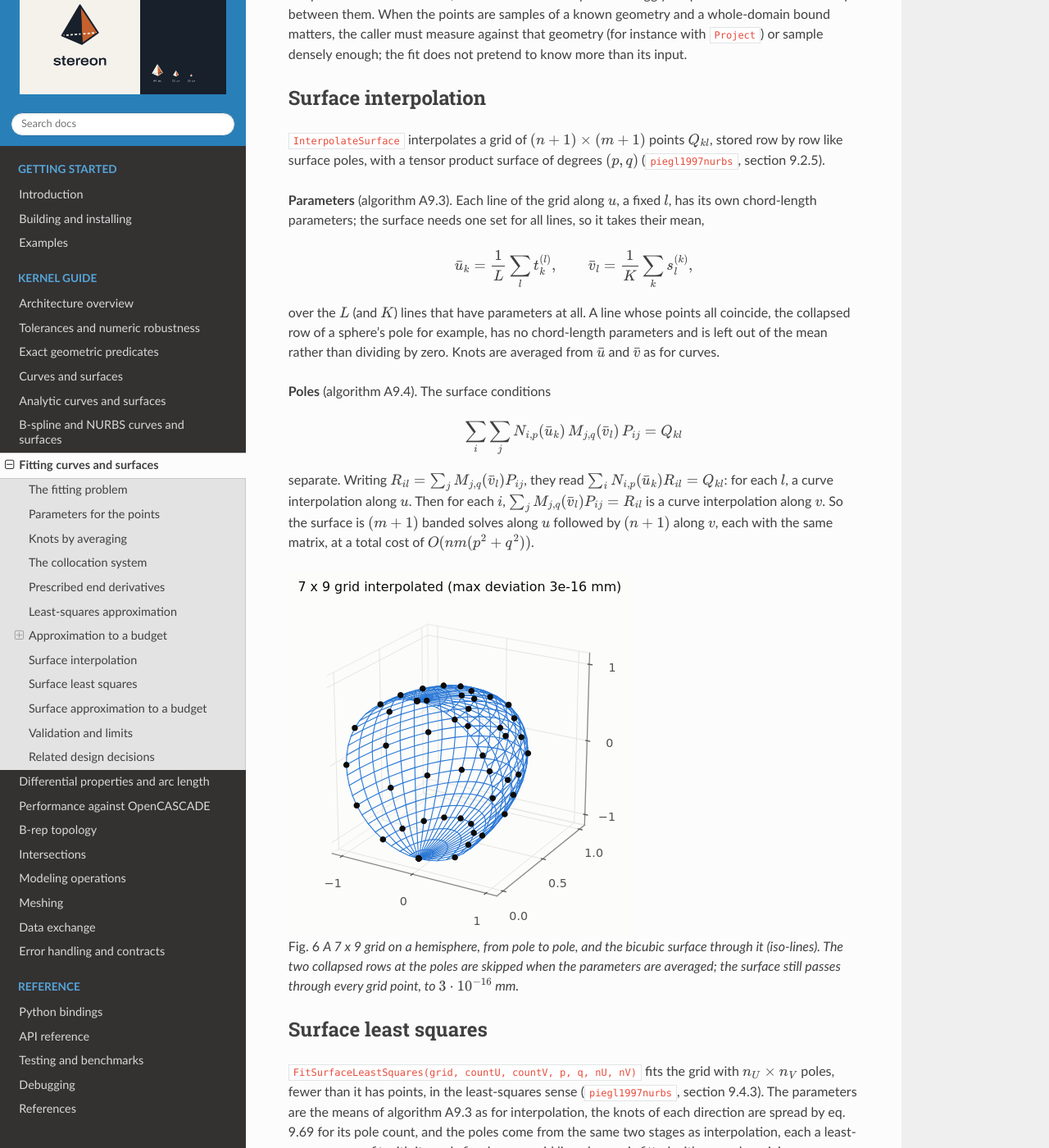
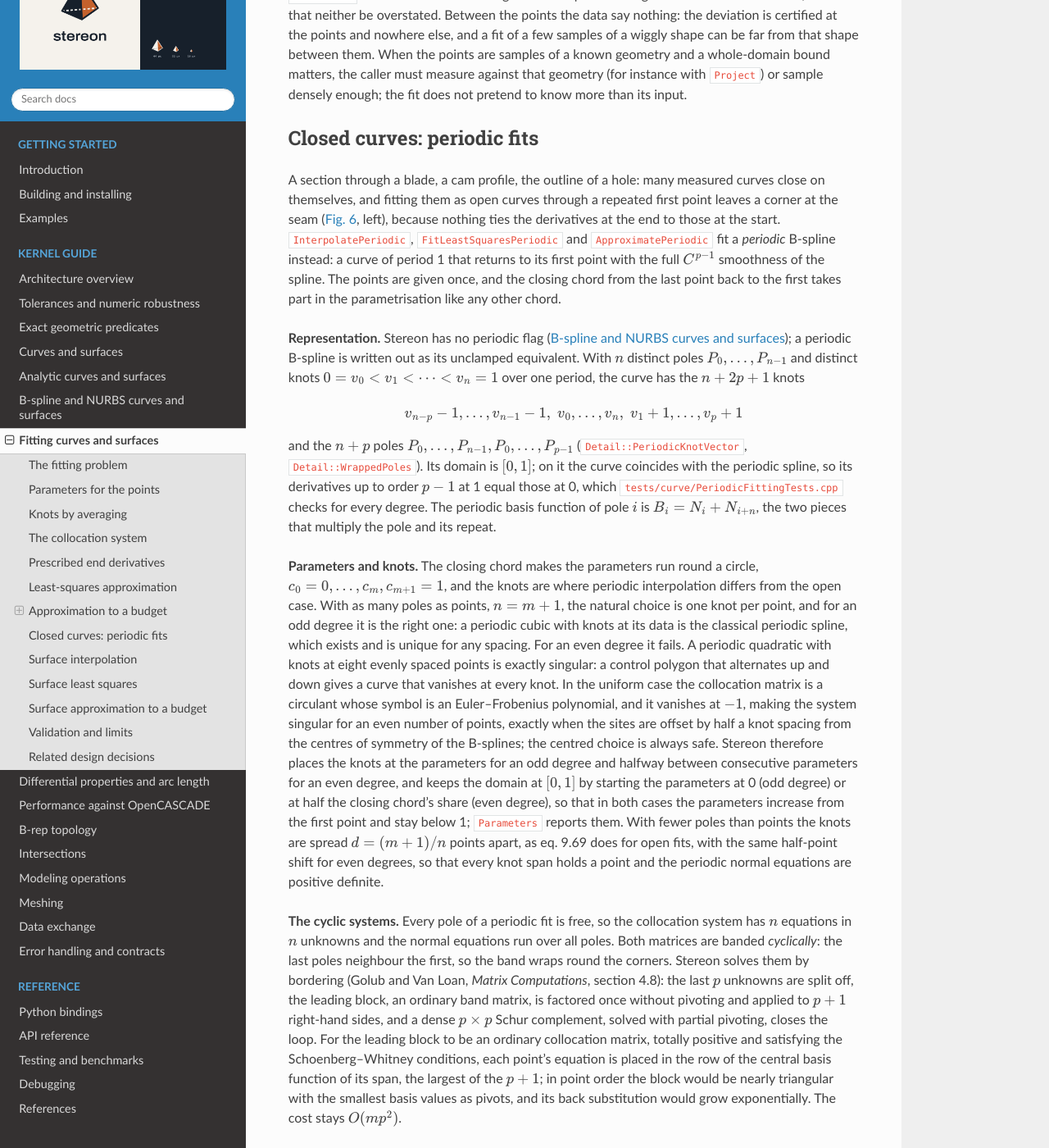
Before and after one commit to onurtuncer/Stereon, a Sphinx documentation site: the page built from docs/fitting.rst, in a window 1280 px wide and 1400 px high, scrolled down 8081 px. Shown: the whole window at 82% size. Built offline with Sphinx 7.4.7 and the Read the Docs theme 3.1.0, drawn with Linux system fonts in a browser that asks for light colours; cross-references to code outside the pages are shown as plain code; some of the changed text lies outside the part shown.

Commit message:
curve: fit closed curves as periodic B-splines
InterpolatePeriodic, FitLeastSquaresPeriodic and ApproximatePeriodic (3D
and 2D) fit a closed curve through points given once; the closing chord
from the last point back to the first takes part in the parametrisation
like any other. The result is the unclamped equivalent of a periodic
B-spline, since BSplineCurve has no periodic flag: domain [0, 1], knots
repeating with period 1, the last p poles repeating the first, and
C^(p-1) continuity at the seam. Detail::PeriodicKnotVector and
Detail::WrappedPoles build that equivalent.

Knots sit at the parameters for an odd degree and halfway between them
for an even degree: with knots at the data, a periodic quadratic through
an even number of evenly spaced points is exactly singular, because an
alternating control polygon vanishes at every knot. Least squares spreads
the knots d = (m + 1) / n points apart as eq. 9.69 does, with the same
half-point shift for even degrees. The cyclic banded systems are solved
by bordering the last p unknowns (Golub and Van Loan, section 4.8); each
point's equation goes in the row of its central basis function, so the
leading block is an ordinary totally positive collocation matrix and
elimination without pivoting stays stable.

The periodic fits are their own implementation unit, PeriodicFitting.cpp,
with a banded factorisation kept apart from its substitution, which the
bordered solve applies to p + 1 right-hand sides. Tests check closure and
seam derivatives for every degree, exact reproduction of a periodic
spline of the fit's own space, the even-degree case, the normal equations
over every pole and the budgets. docs/fitting.rst gains a section and a
computed figure; the acceptance ledger and the NURBS limits are updated.

Co-Authored-By: Claude Fable 5.1 <noreply@anthropic.com>
Signed-off-by: Onur Tuncer <otuncer1@gmail.com>

```diff
--- a/docs/figures/make_fitting_figures.py
+++ b/docs/figures/make_fitting_figures.py
@@ -262,6 +262,42 @@ def surface(data):
     save(fig, "fitting-surface.svg")
 
 
+def periodic(data):
+    """A closed profile fitted periodic and open, and periodic least squares."""
+    d = data["periodic"]
+    fig, (left, right) = plt.subplots(1, 2, figsize=(7.4, 3.9))
+    x, y = xy(d["open"])
+    left.plot(x, y, "--", color=SERIES[1], linewidth=1.6, label="open cubic, first point repeated")
+    x, y = xy(d["closed"])
+    left.plot(x, y, color=SERIES[0], linewidth=2.0, label="periodic cubic")
+    data_points(left, d["points"])
+    seam = d["points"][0]
+    left.annotate("seam: first and last point", xy=(seam[0], seam[1]),
+                  xytext=(seam[0] + 0.55, seam[1] + 0.55), color=INK, fontsize=8,
+                  arrowprops={"arrowstyle": "-", "color": INK_SECONDARY, "linewidth": 0.8})
+    left.set_aspect("equal", adjustable="datalim")
+    left.set_title("Twelve points on a cam profile", loc="left", fontsize=10)
+    left.set_xlabel("x (mm)")
+    left.set_ylabel("y (mm)")
+    left.legend(loc="lower left", fontsize=8)
+    data_points(right, d["noisy"], size=10, color=INK_MUTED)
+    px, py = xy(d["poles"])
+    right.plot(px, py, ":", color=INK_SECONDARY, linewidth=1.0, label="control polygon")
+    right.scatter(px, py, s=18, marker="s", color=INK_SECONDARY, zorder=4)
+    x, y = xy(d["interpolant"])
+    right.plot(x, y, color=SERIES[1], linewidth=1.0, label="periodic interpolant")
+    x, y = xy(d["leastSquares"])
+    right.plot(x, y, color=SERIES[0], linewidth=2.0,
+               label=f"periodic least squares, {d['poleCount']} poles")
+    right.set_aspect("equal", adjustable="datalim")
+    right.set_title(f"Fifty noisy samples, max deviation {d['deviation']:.3f} mm",
+                    loc="left", fontsize=10)
+    right.set_xlabel("x (mm)")
+    right.legend(loc="lower left", fontsize=8)
+    fig.tight_layout()
+    save(fig, "fitting-periodic.svg")
+
+
 def curvature_comb(data):
     """The curvature comb: teeth along the principal normal, scaled by curvature."""
     d = data["properties"]
@@ -326,6 +362,7 @@ def main():
     approximation(data)
     collocation(data)
     surface(data)
+    periodic(data)
     curvature_comb(data)
     arc_length(data)
 
--- a/docs/fitting.rst
+++ b/docs/fitting.rst
@@ -23,6 +23,9 @@ This chapter derives the fitting functions of ``Stereon.Curve`` and
   an ``ApproximationBudget``;
 - each of the three also takes ``EndDerivatives``, the derivatives the curve
   must have at its two ends;
+- ``InterpolatePeriodic``, ``FitLeastSquaresPeriodic`` and
+  ``ApproximatePeriodic`` do the same for closed curves, which return to
+  their first point as periodic B-splines;
 - ``InterpolateSurface`` builds the surface through a grid of points,
   ``FitSurfaceLeastSquares`` the surface with given pole counts closest to
   the grid, and ``ApproximateSurface`` the one with the fewest poles within a
@@ -383,6 +386,95 @@ the caller must measure against that geometry (for instance with
 ``Project``) or sample densely enough; the fit does not pretend to know
 more than its input.
 
+Closed curves: periodic fits
+----------------------------
+
+A section through a blade, a cam profile, the outline of a hole: many
+measured curves close on themselves, and fitting them as open curves
+through a repeated first point leaves a corner at the seam
+(:numref:`fig-fitting-periodic`, left), because nothing ties the
+derivatives at the end to those at the start. ``InterpolatePeriodic``,
+``FitLeastSquaresPeriodic`` and ``ApproximatePeriodic`` fit a *periodic*
+B-spline instead: a curve of period 1 that returns to its first point with
+the full :math:`C^{p-1}` smoothness of the spline. The points are given
+once, and the closing chord from the last point back to the first takes
+part in the parametrisation like any other chord.
+
+**Representation.** Stereon has no periodic flag (:doc:`nurbs`); a periodic
+B-spline is written out as its unclamped equivalent. With :math:`n`
+distinct poles :math:`P_0, \dots, P_{n-1}` and distinct knots
+:math:`0 = v_0 < v_1 < \dots < v_n = 1` over one period, the curve has the
+:math:`n + 2p + 1` knots
+
+.. math::
+
+   v_{n-p} - 1, \dots, v_{n-1} - 1, \; v_0, \dots, v_n, \; v_1 + 1, \dots, v_p + 1
+
+and the :math:`n + p` poles :math:`P_0, \dots, P_{n-1}, P_0, \dots, P_{p-1}`
+(``Detail::PeriodicKnotVector``, ``Detail::WrappedPoles``). Its domain is
+:math:`[0, 1]`; on it the curve coincides with the periodic spline, so its
+derivatives up to order :math:`p - 1` at 1 equal those at 0, which
+``tests/curve/PeriodicFittingTests.cpp`` checks for every degree. The
+periodic basis function of pole :math:`i` is :math:`B_i = N_i + N_{i+n}`,
+the two pieces that multiply the pole and its repeat.
+
+**Parameters and knots.** The closing chord makes the parameters run round
+a circle, :math:`c_0 = 0, \dots, c_m, c_{m+1} = 1`, and the knots are
+where periodic interpolation differs from the open case. With as many
+poles as points, :math:`n = m + 1`, the natural choice is one knot per
+point, and for an odd degree it is the right one: a periodic cubic with
+knots at its data is the classical periodic spline, which exists and is
+unique for any spacing. For an even degree it fails. A periodic quadratic
+with knots at eight evenly spaced points is exactly singular: a control
+polygon that alternates up and down gives a curve that vanishes at every
+knot. In the uniform case the collocation matrix is a circulant whose
+symbol is an Euler–Frobenius polynomial, and it vanishes at :math:`-1`,
+making the system singular for an even number of points, exactly when the
+sites are offset by half a knot spacing from the centres of symmetry of the
+B-splines; the centred choice is always safe. Stereon therefore places the
+knots at the parameters for an odd degree and halfway between consecutive
+parameters for an even degree, and keeps the domain at :math:`[0, 1]` by
+starting the parameters at 0 (odd degree) or at half the closing chord's
+share (even degree), so that in both cases the parameters increase from
+the first point and stay below 1; ``Parameters`` reports them. With fewer
+poles than points the knots are spread :math:`d = (m + 1) / n` points
+apart, as eq. 9.69 does for open fits, with the same half-point shift for
+even degrees, so that every knot span holds a point and the periodic normal
+equations are positive definite.
+
+**The cyclic systems.** Every pole of a periodic fit is free, so the
+collocation system has :math:`n` equations in :math:`n` unknowns and the
+normal equations run over all poles. Both matrices are banded *cyclically*:
+the last poles neighbour the first, so the band wraps round the corners.
+Stereon solves them by bordering (Golub and Van Loan, *Matrix
+Computations*, section 4.8): the last :math:`p` unknowns are split off, the
+leading block, an ordinary band matrix, is factored once without pivoting
+and applied to :math:`p + 1` right-hand sides, and a dense
+:math:`p \times p` Schur complement, solved with partial pivoting, closes
+the loop. For the leading block to be an ordinary collocation matrix,
+totally positive and satisfying the Schoenberg–Whitney conditions, each
+point's equation is placed in the row of the central basis function of its
+span, the largest of the :math:`p + 1`; in point order the block would be
+nearly triangular with the smallest basis values as pivots, and its back
+substitution would grow exponentially. The cost stays :math:`O(m p^2)`.
+
+``ApproximatePeriodic`` runs the same doubling and bisection over the
+number of distinct poles as ``Approximate``, from :math:`p + 1` up to the
+number of points, where the fit is the periodic interpolant.
+
+.. _fig-fitting-periodic:
+
+.. figure:: figures/fitting-periodic.svg
+   :width: 100%
+   :alt: Left: a closed cam profile through twelve points, fitted once as a periodic cubic and once as an open cubic through the first point repeated, which has a corner at the seam. Right: fifty noisy samples of the profile, the periodic least-squares cubic with eight poles and its closed control polygon, and the periodic interpolant.
+
+   Left: twelve points on a cam profile. The periodic cubic interpolant
+   closes smoothly; the open interpolant through the same points with the
+   first repeated at the end has a corner where it starts and ends. Right:
+   fifty noisy samples of the profile, the periodic least-squares cubic
+   with eight distinct poles and its control polygon, and the periodic
+   interpolant through all fifty, which follows the noise.
+
 Surface interpolation
 ---------------------
 
@@ -504,14 +596,16 @@ The fitting functions validate their input as data from outside the kernel
 (or a full grid of them), a pole count between :math:`p + 1` and the number
 of points (four at least with end derivatives, and per direction for
 surfaces), a finite positive budget, finite end derivatives with degree 2
-or more, and no zero chords under chord-length or centripetal parameters.
-Invalid input returns ``InvalidInput`` with a message; it never reaches a
-contract.
+or more, and no zero chords under chord-length or centripetal parameters,
+the closing chord of a periodic fit included: a closed polygon whose last
+point repeats its first is rejected, since the periodic fits close the
+curve themselves. Invalid input returns ``InvalidInput`` with a message; it
+never reaches a contract.
 
 What is not yet there:
 
-- closed or periodic fits, and prescribed derivatives along a surface's
-  boundaries;
+- prescribed derivatives along a surface's boundaries, and periodic
+  surfaces;
 - weighted least squares and smoothing (fairing) terms;
 - surface fitting to scattered rather than gridded points;
 - parameter correction, which re-projects the points onto the fitted curve
--- a/docs/nurbs.rst
+++ b/docs/nurbs.rst
@@ -586,8 +586,8 @@ Current limits
 --------------
 
 - Periodic B-splines have no periodic flag; they are represented by their
-  unclamped equivalent and are not ``PeriodicCurve``\ s or
-  ``PeriodicSurface``\ s.
+  unclamped equivalent, which is what the periodic fits of :doc:`fitting`
+  produce, and are not ``PeriodicCurve``\ s or ``PeriodicSurface``\ s.
 - Surface projection is not certified inside its final sub-patches (see
   *Surface projection*).
 - Degree elevation, knot removal and curve fitting are not yet implemented;
```
Also changed, not shown: docs/planning/v0.1-acceptance-ledger.md (+2 -2 lines), docs/figures/fitting-periodic.svg (added), 5 other files.
